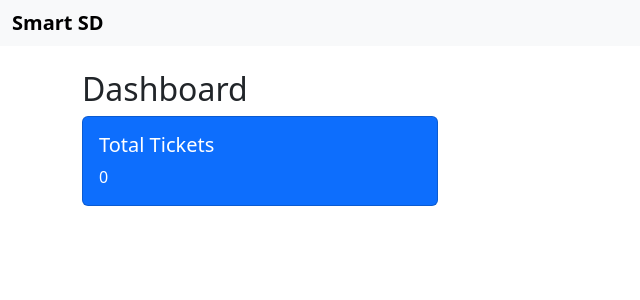
After one commit to shammas012/BigProjectWSAA, a Flask app: page /home in a window 1280 px wide. The commit adds this page. Shown: the top 300 px of the page, without its empty margins (0-640 px from the left). Run offline with Flask 3, Linux system fonts and the light colour scheme.

Commit message:
home page created

```diff
--- a/SMART_Service_Desk/app/__init__.py
+++ b/SMART_Service_Desk/app/__init__.py
@@ -59,6 +59,9 @@ def create_app():
     from app.routes.workflows import bp as bpWorkflows
     app.register_blueprint(bpWorkflows)
 
+    from app.routes.ui import bp as bpUi
+    app.register_blueprint(bpUi)
+
 
     from . import models
 
--- /dev/null
+++ b/SMART_Service_Desk/app/routes/ui.py
@@ -0,0 +1,9 @@
+from flask import Blueprint, render_template
+from app.models import Ticket
+
+bp = Blueprint('ui', __name__)
+
+@bp.route('/home')
+def dashboard():
+    total = Ticket.query.count()
+    return render_template('home.html', total=total)
--- /dev/null
+++ b/SMART_Service_Desk/app/templates/home.html
@@ -0,0 +1,15 @@
+{% extends 'master.html' %}
+
+{% block content %}
+<h2>Dashboard</h2>
+<div class="row">
+  <div class="col-md-4">
+    <div class="card text-bg-primary mb-3">
+      <div class="card-body">
+        <h5 class="card-title">Total Tickets</h5>
+        <p class="card-text">{{ total }}</p>
+      </div>
+    </div>
+  </div>
+</div>
+{% endblock %}
--- a/SMART_Service_Desk/app/templates/master.html
+++ b/SMART_Service_Desk/app/templates/master.html
@@ -1,8 +1,11 @@
+
 <!--https://getbootstrap.com/docs/5.3/components/navbar/
     https://getbootstrap.com/docs/5.3/getting-started/introduction/#js
     https://jinja.palletsprojects.com/en/stable/templates/#template-inheritance
 
 -->
+<!DOCTYPE html>
+<html lang="en">
     <head>
         <meta charset="UTF-8">
         <title>Smart Service Desk</title>
@@ -12,7 +15,7 @@
     <body>
         <nav class="navbar navbar-expand-lg navbar-light bg-light">
         <div class="container-fluid">
-        <a class="navbar-brand" href="/">SmartSD</a>
+            <b><a class="navbar-brand" href="/">Smart SD</a></b>
         </div>
         </nav>
 
@@ -24,3 +27,4 @@
 
         <script src="https://cdn.jsdelivr.net/npm/bootstrap@5.3.3/dist/js/bootstrap.bundle.min.js"></script>
     </body>
+</html>
```
Also changed, not shown: 1 other file. Lines whose indentation alone changed are shown as unchanged.
